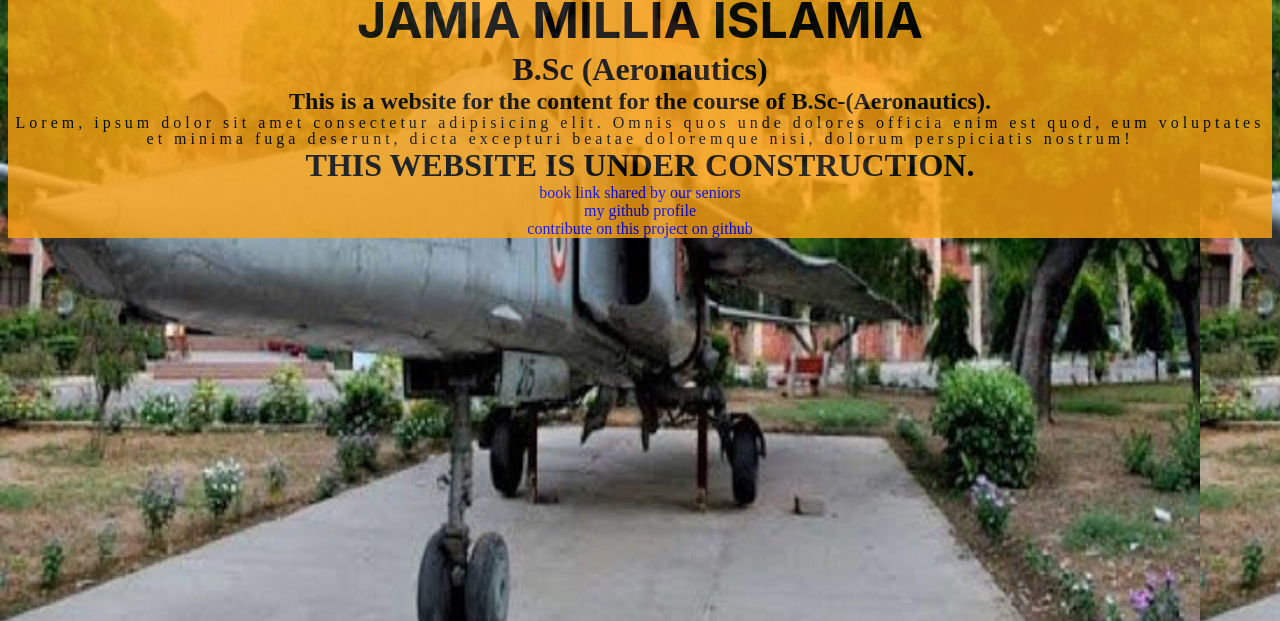
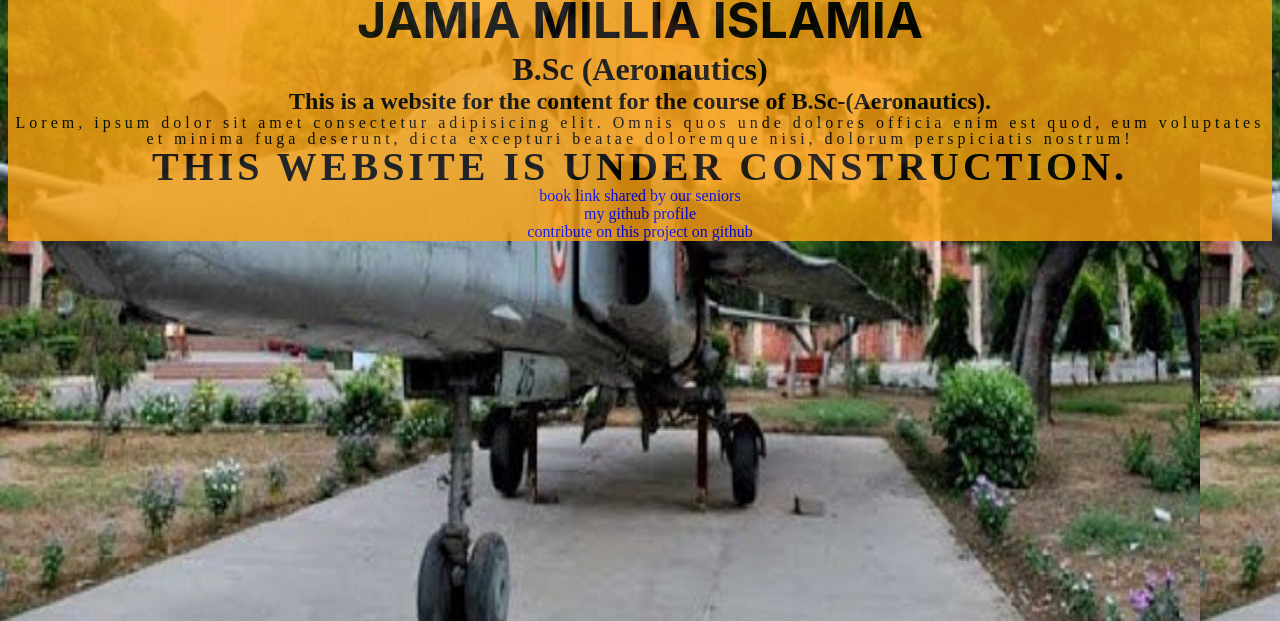
Before and after one commit to hawkeye359/hawkeye359.github.io, a plain HTML site: page index.html in a window 1280 px wide. Shown: the part 179-800 px from the top of the page. Drawn offline with Linux system fonts and the light colour scheme.

Commit message:
some minor changes

```diff
--- a/index.html
+++ b/index.html
@@ -23,7 +23,7 @@
             Lorem, ipsum dolor sit amet consectetur adipisicing elit. Omnis quos unde dolores officia enim est quod, eum
             voluptates et minima fuga deserunt, dicta excepturi beatae doloremque nisi, dolorum perspiciatis nostrum!
         </p>
-        <h1>THIS WEBSITE IS UNDER CONSTRUCTION.</h1>
+        <p id="construction">THIS WEBSITE IS UNDER CONSTRUCTION.</p>
         <nav>
             <a href=" https://drive.google.com/drive/folders/1-4Bm72W_ElSWMoWoBBhqtp7tK45YMWZl" target="_blank">book
                 link
--- a/stylesheet.css
+++ b/stylesheet.css
@@ -50,3 +50,7 @@
 h1,h2,p {
     margin: 0px;
 }
+#construction{
+    font-size: 40px;
+    font-weight: 700;
+}
```
